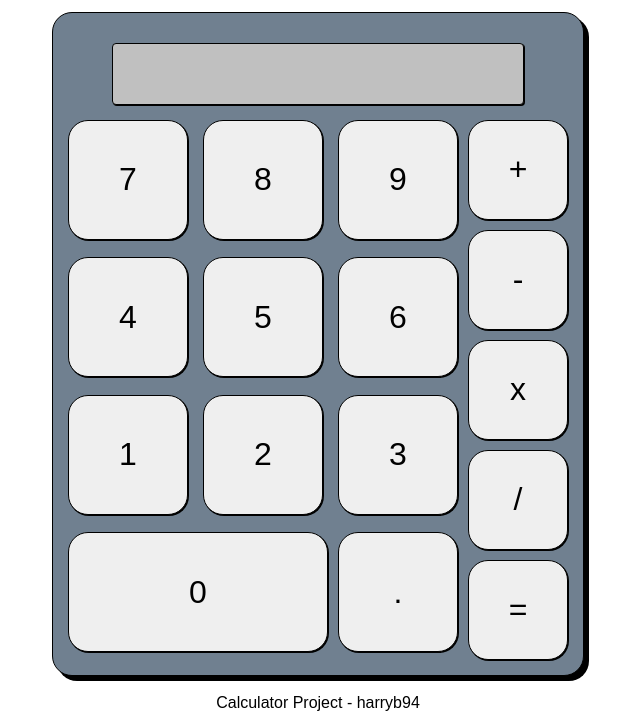
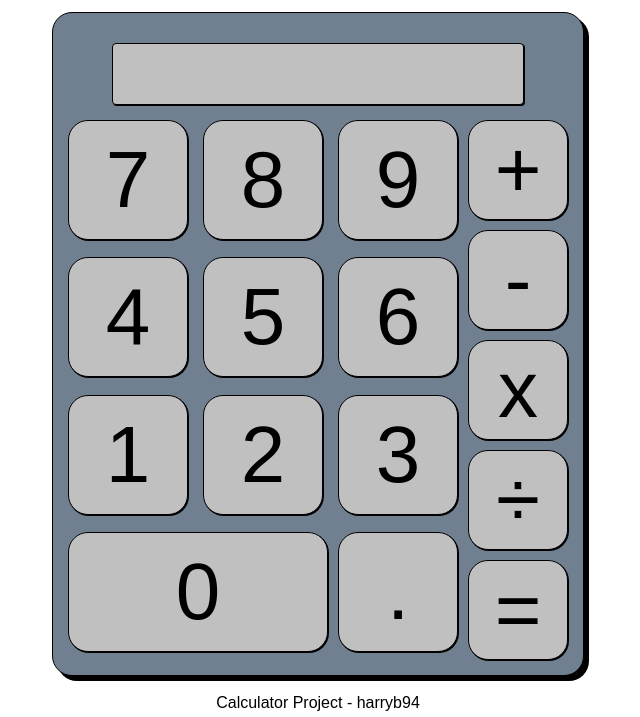
Before and after one commit to harryb94/calculator, a plain HTML site: page index.html in a window 1280 px wide. Shown: the part 83-800 px from the top of the page, without its empty margins (322-962 px from the left). Drawn offline with Linux system fonts and the light colour scheme.

Commit message:
button styling

```diff
--- a/index.html
+++ b/index.html
@@ -43,7 +43,7 @@
                     <button id="function" class="+">+</button>
                     <button id="function" class="-">-</button>
                     <button id="function" class="*">x</button>
-                    <button id="function" class="/">/</button>
+                    <button id="function" class="/">÷</button>
                     <button id="equals" class="=">=</button>
                 </div>
 
--- a/styles.css
+++ b/styles.css
@@ -85,11 +85,12 @@ header {
 button {
     align-items: center;
     justify-content: center;
-    font-size: xx-large;
+    font-size: 80px;
     border: solid;
     border-width: 1px;
     border-radius: 20px;
     box-shadow: 1px 1px;
+    background-color: silver;
 }
 
 #functions button {
```
